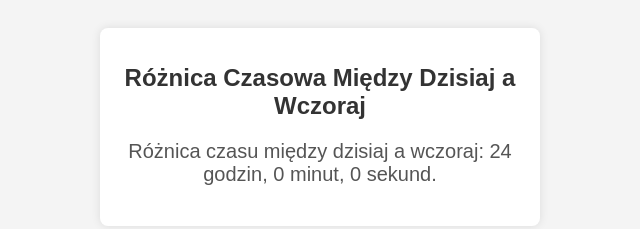
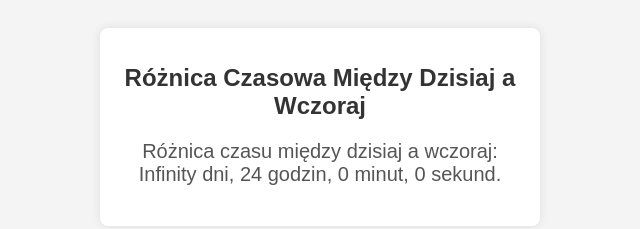
Before and after one commit to Fademacios/daty, a plain HTML site: page index.html in a window 1280 px wide. Shown: the whole page, without its empty margins (320-960 px from the left). Drawn offline with Linux system fonts and the light colour scheme.

Commit message:
Update index.html

```diff
--- a/index.html
+++ b/index.html
@@ -38,30 +38,29 @@
 
     <script>
         function calculateTimeDifference() {
-            // Pobranie dzisiejszej daty
+
             let today = new Date();
 
-            // Pobranie wczorajszej daty (odejmujemy jeden dzień)
             let yesterday = new Date(today);
             yesterday.setDate(today.getDate() - 1);
 
-            // Obliczenie różnicy czasu między dzisiaj a wczoraj
-            let timeDifference = today - yesterday; // różnica w milisekundach
 
-            // Przekonwertowanie różnicy czasu na godziny, minuty, sekundy
+            let timeDifference = today - yesterday;
+
+            let days = Math.floor(timeDifference / (1000 * 60 * 00 * 24));
             let hours = Math.floor(timeDifference / (1000 * 60 * 60));
             let minutes = Math.floor((timeDifference % (1000 * 60 * 60)) / (1000 * 60));
             let seconds = Math.floor((timeDifference % (1000 * 60)) / 1000);
 
-            // Wyświetlenie różnicy na stronie
+
             document.getElementById("time-difference").innerHTML =
-                `Różnica czasu między dzisiaj a wczoraj: ${hours} godzin, ${minutes} minut, ${seconds} sekund.`;
+                `Różnica czasu między dzisiaj a wczoraj: ${days} dni, ${hours} godzin, ${minutes} minut, ${seconds} sekund.`;
         }
 
-        // Ustawienie interwału na 1 minutę (60000 ms)
+
         setInterval(calculateTimeDifference, 60000);
 
-        // Obliczamy różnicę od razu po załadowaniu strony
+
         calculateTimeDifference();
     </script>
 </body>
```
